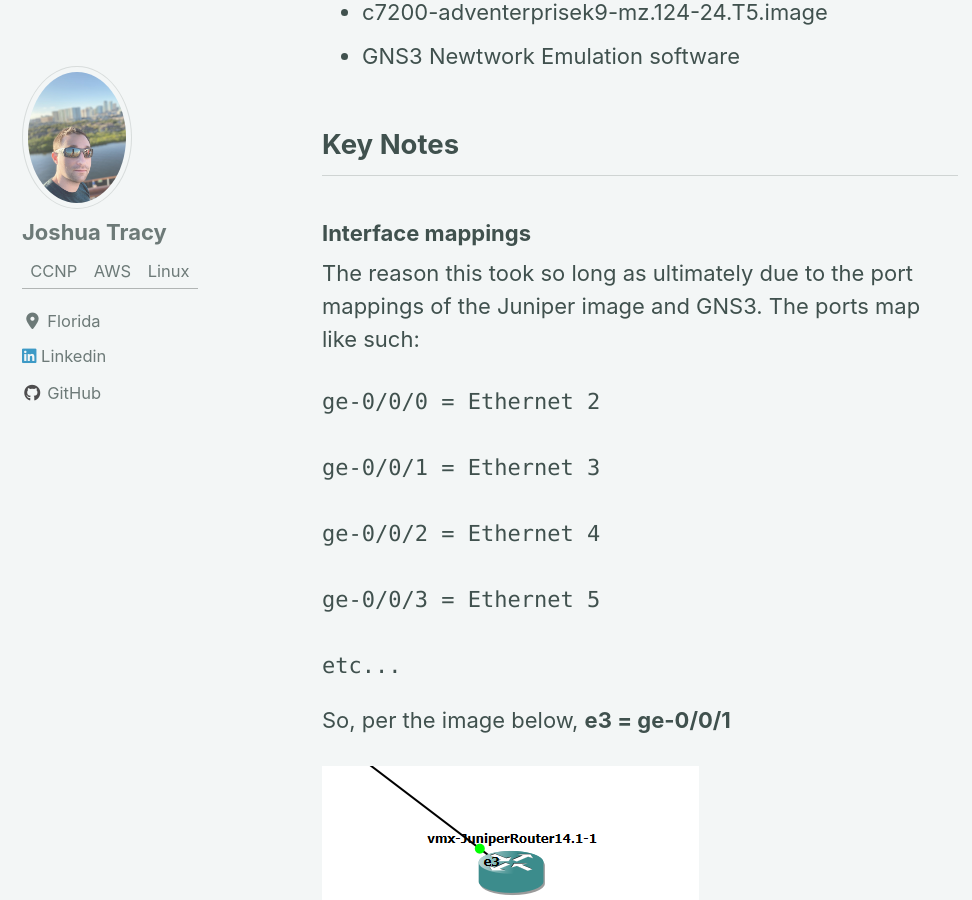
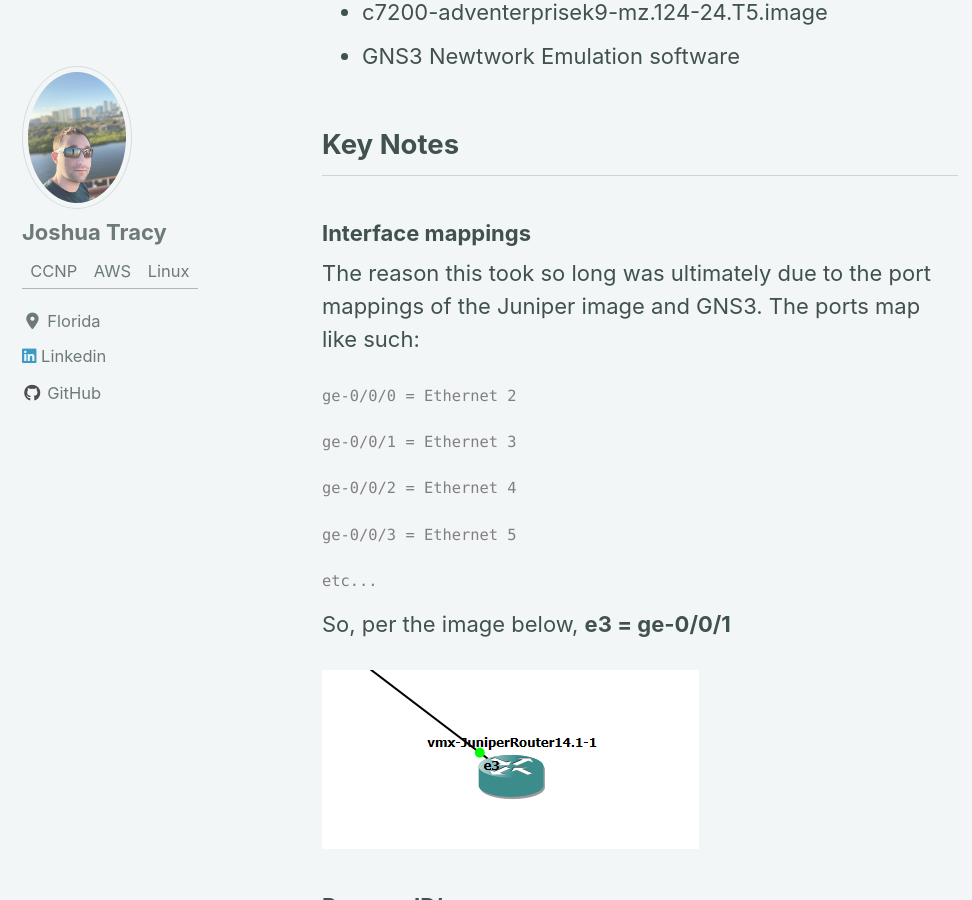
Before and after one commit to Josh-Tracy/Josh-Tracy.github.io, a Jekyll site: the page built from _posts/2020-02-09-Juniper_Cisco_ospf.md, in a window 1280 px wide and 900 px high, scrolled down 510 px. Shown: the whole window, without its empty margins (0-972 px from the left). Built offline with Jekyll 4.4.1, drawn with Linux system fonts in a browser that asks for light colours; cached includes are drawn as plain includes; nearby versions of some CDN libraries.

Commit message:
new post

```diff
--- a/_posts/2020-02-09-Juniper_Cisco_ospf.md
+++ b/_posts/2020-02-09-Juniper_Cisco_ospf.md
@@ -15,7 +15,7 @@
 
 ## Key Notes
 ### Interface mappings
-The reason this took so long as ultimately due to the port mappings of the Juniper image and GNS3. The ports map like such:
+The reason this took so long was ultimately due to the port mappings of the Juniper image and GNS3. The ports map like such:
 <pre>
 ge-0/0/0 = Ethernet 2
 
@@ -27,6 +27,8 @@
 
 etc...
 </pre>
+{: style="color:gray; font-size: 70%;"}
+
 So, per the image below, <b>e3 = ge-0/0/1</b>
 {:refdef: style="text-align: left;"}
 ![My Image]({{ site.baseimg }}/images/jun_interface.PNG)
@@ -55,8 +57,10 @@
  network 8.8.9.2 0.0.0.0 area 0
  network 8.8.12.1 0.0.0.0 area 0
  </pre>
+ {: style="color:gray; font-size: 70%;"}
 
  ### Juniper configuration
+
  <pre>
  }
 interfaces {
@@ -89,6 +93,7 @@
     }
 }
 </pre>
+{: style="color:gray; font-size: 70%;"}
 
 I set up a 9.9.9.0/24 network on the Juniper and added it to the OSPF area 0 as well. You can see on the Cisco device's routing table I now have a learned route to the 9.9.9.0/24 network
 {:refdef: style="text-align: left;"}
```
